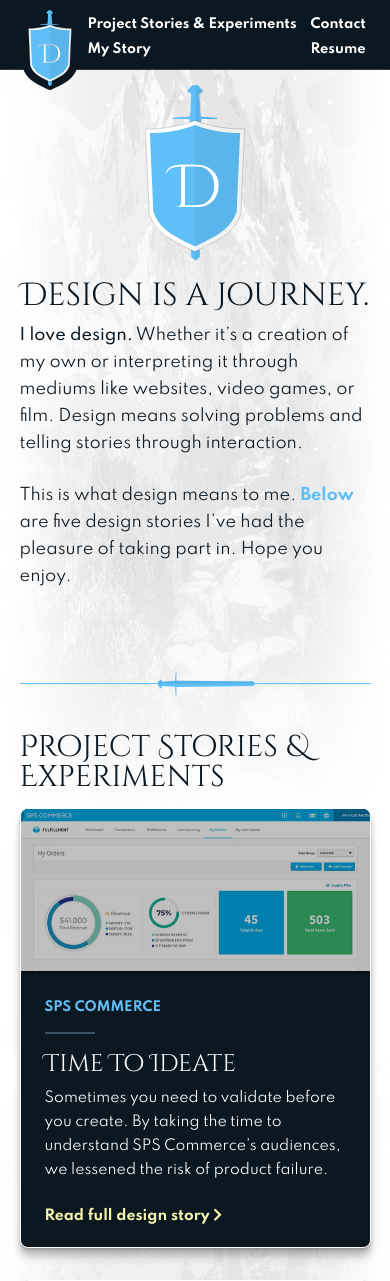
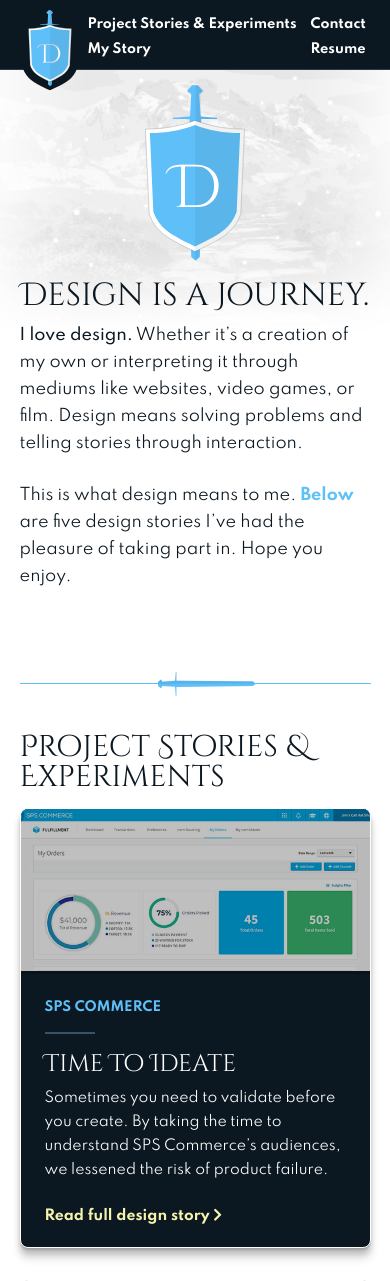
Before and after one commit to davedechant/davedechant.github.io, a PHP site: page /new-portfolio/index.html in a window 390 px wide. Shown: the top 1281 px of the page. Run offline with PHP 8.4, Linux system fonts and the light colour scheme.

Commit message:
CSS update

```diff
--- a/new-portfolio/styles/styles.css
+++ b/new-portfolio/styles/styles.css
@@ -286,7 +286,7 @@ a, a:visited, a:hover {
 .home-bgd {
   background-image: url(../images/bgd.jpg);
   background-position: center 100px;
-  background-size: 100%;
+  background-size: 2000px;
   background-repeat: no-repeat;
   background-attachment: fixed; }
 
@@ -761,6 +761,8 @@ a, a:visited, a:hover {
     100% {
       top: -100px;
       left: 50%; } }
+  .home-bgd {
+    background-size: 120%; }
   .container {
     width: 960px; }
   .header .container {
--- a/new-portfolio/styles/styles.scss
+++ b/new-portfolio/styles/styles.scss
@@ -379,7 +379,7 @@ a, a:visited, a:hover {
 .home-bgd {
 	background-image: url(../images/bgd.jpg);
 	background-position: center 100px;
-	background-size: 100%;
+	background-size: 2000px;
 	background-repeat: no-repeat;
 	background-attachment: fixed;
 }
@@ -860,6 +860,10 @@ a, a:visited, a:hover {
 	60% {left: 50%;}
 	80% {left: 48%;}
 	100% {top:-100px; left: 50%;}
+}
+
+.home-bgd {
+	background-size: 120%;
 }
 
 .container {
```
